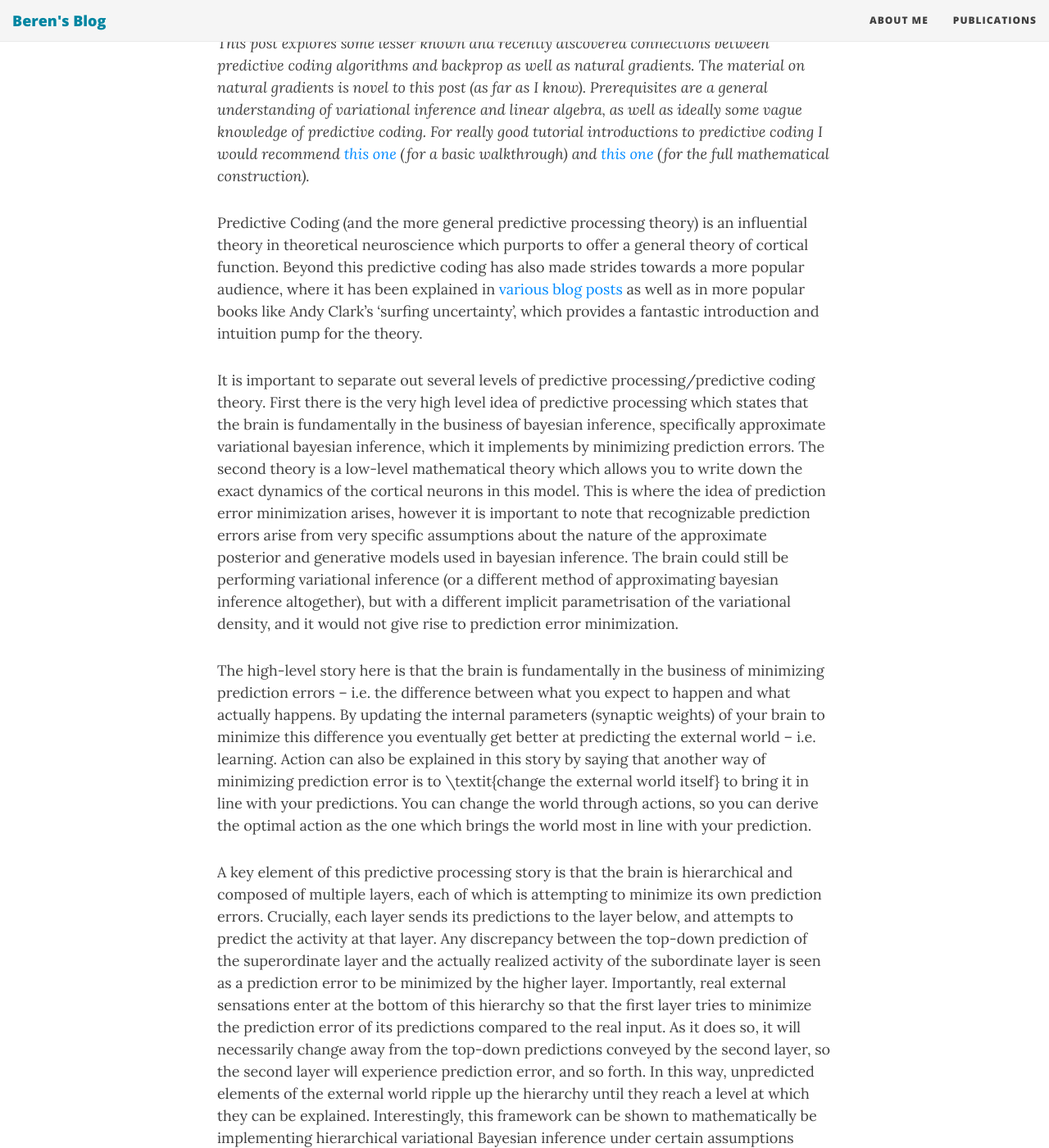
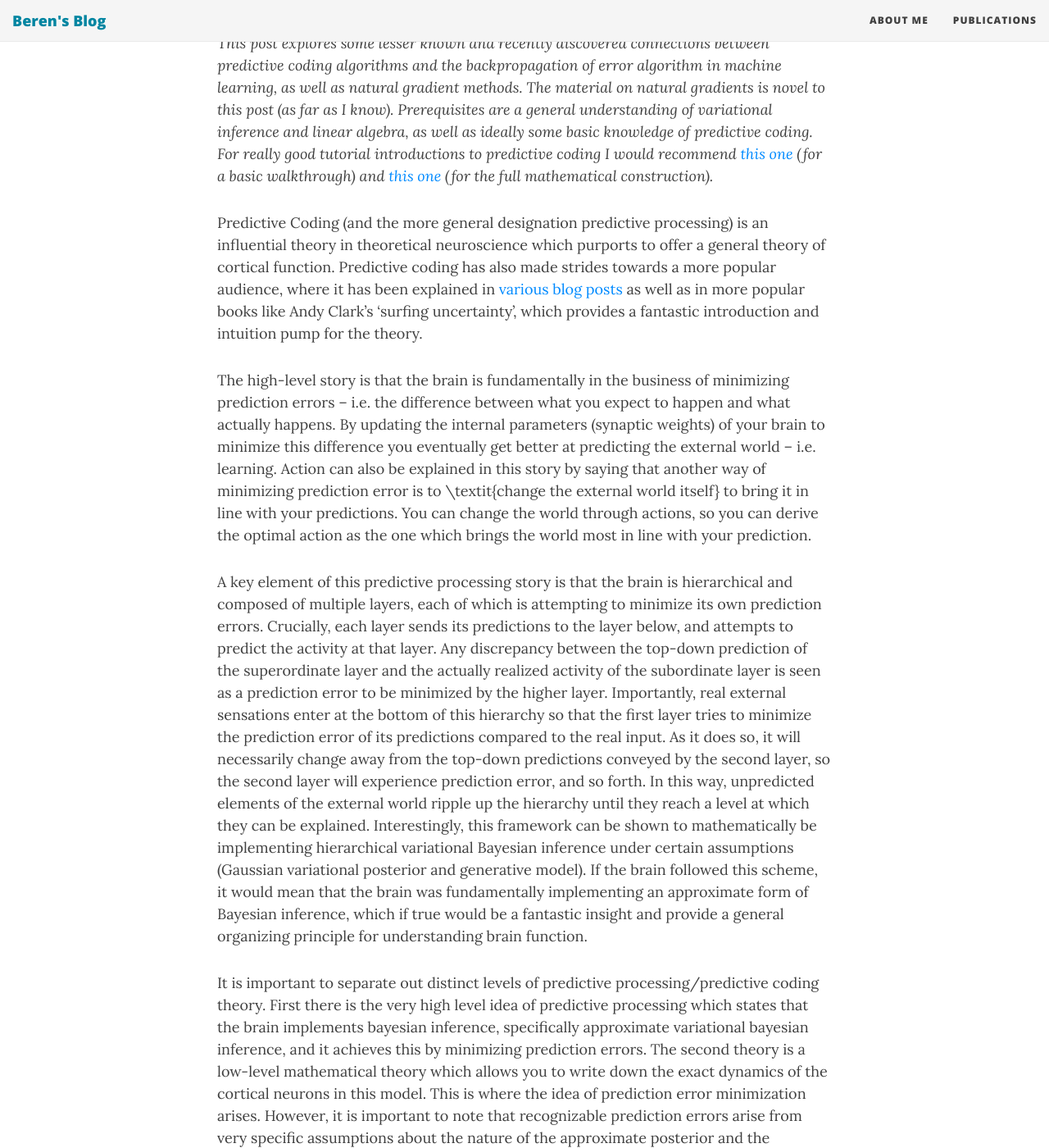
Before and after one commit to BerenMillidge/BerenMillidge.github.io, a Jekyll site: the page built from _posts/2020-09-12-Predictive-Coding-As-Backprop-And-Natural-Gradients.md, in a window 1280 px wide and 1400 px high, scrolled down 342 px. Shown: the whole window at 82% size. Built offline with Jekyll 4.4.1, drawn with Linux system fonts in a browser that asks for light colours; nearby versions of some CDN libraries; formulas are drawn with MathJax 3; some of the changed text lies outside the part shown.

Commit message:
minor fixes

```diff
--- a/_posts/2020-09-12-Predictive-Coding-As-Backprop-And-Natural-Gradients.md
+++ b/_posts/2020-09-12-Predictive-Coding-As-Backprop-And-Natural-Gradients.md
@@ -3,18 +3,19 @@
 title: Predictive Coding as Backprop and Natural Gradients
 ---
 
-*This post explores some lesser known and recently discovered connections between predictive coding algorithms and backprop as well as natural gradients. The material on natural gradients is novel to this post (as far as I know). Prerequisites are a general understanding of variational inference and linear algebra, as well as ideally some vague knowledge of predictive coding. For really good tutorial introductions to predictive coding I would recommend [this one](https://www.sciencedirect.com/science/article/pii/S0022249615000759) (for a basic walkthrough) and [this one](https://www.sciencedirect.com/science/article/pii/S0022249617300962) (for the full mathematical construction).*
+*This post explores some lesser known and recently discovered connections between predictive coding algorithms and the backpropagation of error algorithm in machine learning, as well as natural gradient methods. The material on natural gradients is novel to this post (as far as I know). Prerequisites are a general understanding of variational inference and linear algebra, as well as ideally some basic knowledge of predictive coding. For really good tutorial introductions to predictive coding I would recommend [this one](https://www.sciencedirect.com/science/article/pii/S0022249615000759) (for a basic walkthrough) and [this one](https://www.sciencedirect.com/science/article/pii/S0022249617300962) (for the full mathematical construction).*
 
-Predictive Coding (and the more general predictive processing theory) is an influential theory in theoretical neuroscience which purports to offer a general theory of cortical function. Beyond this predictive coding has also made strides towards a more popular audience, where it has been explained in [various](https://slatestarcodex.com/2019/03/20/translating-predictive-coding-into-perceptual-control/) [blog](https://slatestarcodex.com/2017/09/05/book-review-surfing-uncertainty/) [posts](https://www.lesswrong.com/posts/cfvBm2kBtFTgxBB7s/predictive-coding-rl-sl-bayes-mpc) as well as in more popular books like Andy Clark's 'surfing uncertainty', which provides a fantastic introduction and intuition pump for the theory.
+Predictive Coding (and the more general designation predictive processing) is an influential theory in theoretical neuroscience which purports to offer a general theory of cortical function. Predictive coding has also made strides towards a more popular audience, where it has been explained in [various](https://slatestarcodex.com/2019/03/20/translating-predictive-coding-into-perceptual-control/) [blog](https://slatestarcodex.com/2017/09/05/book-review-surfing-uncertainty/) [posts](https://www.lesswrong.com/posts/cfvBm2kBtFTgxBB7s/predictive-coding-rl-sl-bayes-mpc) as well as in more popular books like Andy Clark's 'surfing uncertainty', which provides a fantastic introduction and intuition pump for the theory.
 
-It is important to separate out several levels of predictive processing/predictive coding theory. First there is the very high level idea of predictive processing which states that the brain is fundamentally in the business of bayesian inference, specifically approximate variational bayesian inference, which it implements by minimizing prediction errors. The second theory is a low-level mathematical theory which allows you to write down the exact dynamics of the cortical neurons in this model. This is where the idea of prediction error minimization arises, however it is important to note that recognizable prediction errors arise from very specific assumptions about the nature of the approximate posterior and generative models used in bayesian inference. The brain could still be performing variational inference (or a different method of approximating bayesian inference altogether), but with a different implicit parametrisation of the variational density, and it would not give rise to prediction error minimization.
-
-The high-level story here is that the brain is fundamentally in the business of minimizing prediction errors -- i.e. the difference between what you expect to happen and what actually happens. By updating the internal parameters (synaptic weights) of your brain to minimize this difference you eventually get better at predicting the external world -- i.e. learning. Action can also be explained in this story by saying that another way of minimizing prediction error is to \textit{change the external world itself} to bring it in line with your predictions. You can change the world through actions, so you can derive the optimal action as the one which brings the world most in line with your prediction.
+The high-level story is that the brain is fundamentally in the business of minimizing prediction errors -- i.e. the difference between what you expect to happen and what actually happens. By updating the internal parameters (synaptic weights) of your brain to minimize this difference you eventually get better at predicting the external world -- i.e. learning. Action can also be explained in this story by saying that another way of minimizing prediction error is to \textit{change the external world itself} to bring it in line with your predictions. You can change the world through actions, so you can derive the optimal action as the one which brings the world most in line with your prediction.
 
 A key element of this predictive processing story is that the brain is hierarchical and composed of multiple layers, each of which is attempting to minimize its own prediction errors. Crucially, each layer sends its predictions to the layer below, and attempts to predict the activity at that layer. Any discrepancy between the top-down prediction of the superordinate layer and the actually realized activity of the subordinate layer is seen as a prediction error to be minimized by the higher layer. Importantly, real external sensations enter at the bottom of this hierarchy so that the first layer tries to minimize the prediction error of its predictions compared to the real input. As it does so, it will necessarily change away from the top-down predictions conveyed by the second layer, so the second layer will experience prediction error, and so forth. In this way, unpredicted elements of the external world ripple up the hierarchy until they reach a level at which they can be explained. Interestingly, this framework can be shown to mathematically be implementing hierarchical variational Bayesian inference under certain assumptions (Gaussian variational posterior and generative model). If the brain followed this scheme, it would mean that the brain was fundamentally implementing an approximate form of Bayesian inference, which if true would be a fantastic insight and provide a general organizing principle for understanding brain function.
 
-Above we have just said that the "parameters" of the brain "change to minimize prediction error" but have been very vague about what the parameters are and what this "change" is that occurs. To make this into a real theory, we need to make these notions mathematically precise.
-Let us suppose we are working with linear integrate and fire neurons, so that each neuron entails the function $$y = f(\theta x)$$ where y is the output activity, f is a nonlinear activation function, $$\theta$$ is a weight vector and $$x$$ is a vector of all inputs. We can concatenate an array of neurons together to obtain the vector equation $$\mathbf{y} = f(\Theta \mathbf{x})$$. From here on out we will only ever be talking about the vector equations so, for simplicity, we will write them with the same notation as the univariate equation. Let us write down a model with multiple hiearchical layers of neurons, with top down predictions and bottom up prediction errors. The top-down prediction reaching level $x_i$ is simply,
+It is important to separate out distinct levels of predictive processing/predictive coding theory. First there is the very high level idea of predictive processing which states that the brain implements bayesian inference, specifically approximate variational bayesian inference, and it achieves this by minimizing prediction errors. The second theory is a low-level mathematical theory which allows you to write down the exact dynamics of the cortical neurons in this model. This is where the idea of prediction error minimization arises. However, it is important to note that recognizable prediction errors arise from very specific assumptions about the nature of the approximate posterior and the generative models used in bayesian inference. The brain could still be performing variational inference (or a different method of approximating bayesian inference altogether, such as MCMC sampling), but with a different implicit parametrisation of the variational density, and it would not give rise to prediction error minimization.
+
+The high level story says that the "parameters" of the brain "change to minimize "prediction error", but have been very vague about what the parameters are and what this "change" is that occurs. To make this into a real theory, we need to make these notions mathematically precise.
+
+Let us suppose we are working with linear integrate and fire neurons, so that each neuron entails the function $$y = f(\theta x)$$ where y is the output activity, f is a nonlinear activation function, $$\theta$$ is a synaptic weight and $$x$$ is a vector of all inputs. We can concatenate an array of neurons together to obtain the vector equation $$\mathbf{y} = f(\Theta \mathbf{x})$$. From here on out we will only ever be talking about the vector equations so, for simplicity, we will write them with the same notation as the single neuron equation. Let us write down a model with multiple hiearchical layers of neurons, with top down predictions and bottom up prediction errors. The top-down prediction reaching level $$x_i$$ is simply,
 $$\begin{align}
     \hat{x_i} = f(\theta x_{i+1})
 \end{align}$$
@@ -29,23 +30,21 @@
     &\frac{d\theta_i}{dt} = -\epsilon_i \frac{\partial f(\theta_i x_i)}{d\theta_i}x_i^T
 \end{align}$$
 
-This means that the dynamics of the activations at any layer are affected by the prediction error at the current layer plus the prediction error at the layer below mapped upwards through the transpose of the top-down weights. This is why we speak of predictions errors being propagated "upwards" in this framework. Importantly, all of these rules are fundamentally Hebbian (meaning they only require the multiplication of pre and post synaptic activity) and require only local connectivity. This means that this algorithm can be straightforwardly implemented in the brain, and there exist realistic [neural process theory](https://www.sciencedirect.com/science/article/pii/S0896627312009592) which propose ways in which this could be done.
+This means that the dynamics of the activations at any layer are affected by the prediction error at the current layer plus the prediction error at the layer below mapped upwards through the transpose of the top-down weights. This is why we speak of predictions errors being propagated "upwards" in this framework. Importantly, all of these rules are fundamentally Hebbian (meaning they only require the multiplication of pre and post synaptic activity) and require only local connectivity. This means that this algorithm can be straightforwardly implemented in the brain, people have put forward realistic [neural process theories](https://www.sciencedirect.com/science/article/pii/S0896627312009592) which propose ways in which this could be done.
 
-Importantly these rules also have a much deeper interpretation in terms of variational bayesian inference. First, consider the objective function, which for reasons that will become clear soon we denote $\mathcal{F}$, that must be implicitly being optimised to produce the dynamics above. With a little mathematical imagination we can work this out to be
+These rules also have a much deeper interpretation in terms of variational bayesian inference. First, consider the objective function, which for reasons that will become clear soon we denote $\mathcal{F}$, that must be implicitly being optimised to produce the dynamics above. With a little mathematical imagination, we can work this out to be
 $$\begin{align}
     \mathcal{F} \propto \frac{1}{2} \sum_{i=0}^N \epsilon_i^T \epsilon_i
 \end{align}$$
 
 Or simply the sum of squared prediction errors at each layer. If we squint at this a little we can see that a squared prediction error is also the log probability density of a gaussian with a variance of 1, plus a constant of $$\ln 2 \pi$$. If we extend this a little further, we can understand this objective as a variational free energy functional between a gaussian variational posterior and a gaussian generative model
 $$\begin{align}
-    \mathcal{F} = KL[q(x) || p(x; \theta)]
+    \mathcal{F} = KL(q(x) || p(x; \theta)
 \end{align}$$
-
 
 With this objective, we see can interpret the predictive coding dynamics as performing a gradient descent on this variational free energy, and thus performing variational inference. Since we have a hierarchy of layers $$x_{0:L}$$, we can write the variational density and generative model as $$q(x) = \prod_{i=0}^L$$ and $$p(x,\theta) = p(x_L)\prod_{i=0}^L p(x_i | x_{i+1}; \theta)$$, which gives us hierarchical Bayesian inference.
 
-
-Importantly, this gaussian assumption also gives us an additional set of parameters to play with -- the precisions (or  inverse variances) $$\Sigma^{-1}$$ of the gaussian distribution, which we have previously taken to be 1 (or the identity matrix in the multivariate case). However, if we work back through all of the equations without this assumption of the variance being identity, we can obtain the following dynamics,
+This gaussian assumption also gives us an additional set of parameters to play with -- the precisions (or  inverse variances) $$\Sigma^{-1}$$ of the gaussian distribution, which we have previously taken to be 1 (or the identity matrix in the multivariate case). However, if we work back through all of the equations without this assumption of the variance being identity, we can obtain the following dynamics,
 $$\begin{align}
     &\frac{dx_i}{dt} = -\epsilon_i  \Sigma^{-1}_i+ \epsilon_{i-1}  \Sigma^{-1}_{i-1} \frac{\partial f(\theta x_i)}{\partial x_i} \theta_i^T \\
     &\frac{d\theta_i}{dt} = -\epsilon_i  \Sigma^{-1}_i \frac{\partial f(\theta_i x_i)}{d\theta_i}x_i^T
@@ -56,7 +55,7 @@
     \frac{d \Sigma^{-1}_i}{dt} =  \Sigma^{-1}_i -  \Sigma^{-1}_i \epsilon_i \epsilon_i^T {\Sigma^{-1}_i}^T
 \end{align}$$
 
-These precisions play an important role in the more detailed and nuanced description of the theory, and can be thought of as modulatory factors that weigh the relative importance of one set of prediction errors with another. For instance, the relative importance of top-down vs bottom up processing, or at a finer level of detail, the importance of some parts of an image compared to other parts fo classification. At this fine-grained level of detail we can think of precisions as parametrising *attention*. You brain receives an extremely large amount of sensory input every second, and only attends to a small fraction of that. Mathematically this selection mechanism of attention could be thoughts of as applying a low precision weighting to the majority of the input and a high precision weighting to those parts of the input that are attended to. This means we can look at the precision matrices as a kind of attentional saliency matrix.
+These precisions play an important role in the more detailed and nuanced description of the theory, and can be thought of as modulatory factors that weigh the relative importance of one set of prediction errors against another. For instance, they could weigh relative importance of top-down vs bottom up processing, or at a finer level of detail, the importance of some parts of an image compared to other parts for classification. At this fine-grained level of detail, we can think of precisions as parametrising *attention*. You brain receives an extremely large amount of sensory input every second, and only attends to a small fraction of that. Mathematically this selection mechanism of attention could be thoughts of as applying a low precision weighting to the majority of the input and a high precision weighting to those parts of the input that are attended to. This means we can look at the precision matrices as a kind of attentional saliency matrix.
 
 This understanding of precision as parametrising attention plays a significant role in the theory. A significant part of Andy's book, for instance, deals with the possible effect on processing of different levels of precision, and the phenomenology of various psychiatric or other cognitive disorders such as [autism](https://www.frontiersin.org/articles/10.3389/fnhum.2014.00302/full) and [schizophrenia](https://academic.oup.com/brain/article/139/7/1874/2464339) can be described in terms of aberrant precision weighting.
 
```
